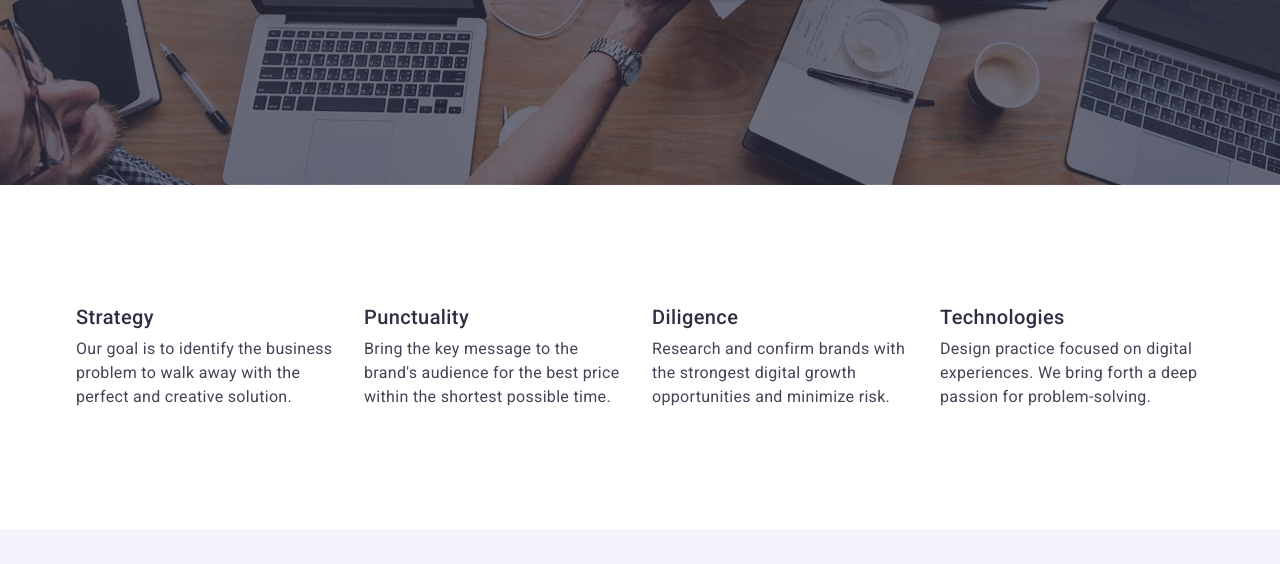
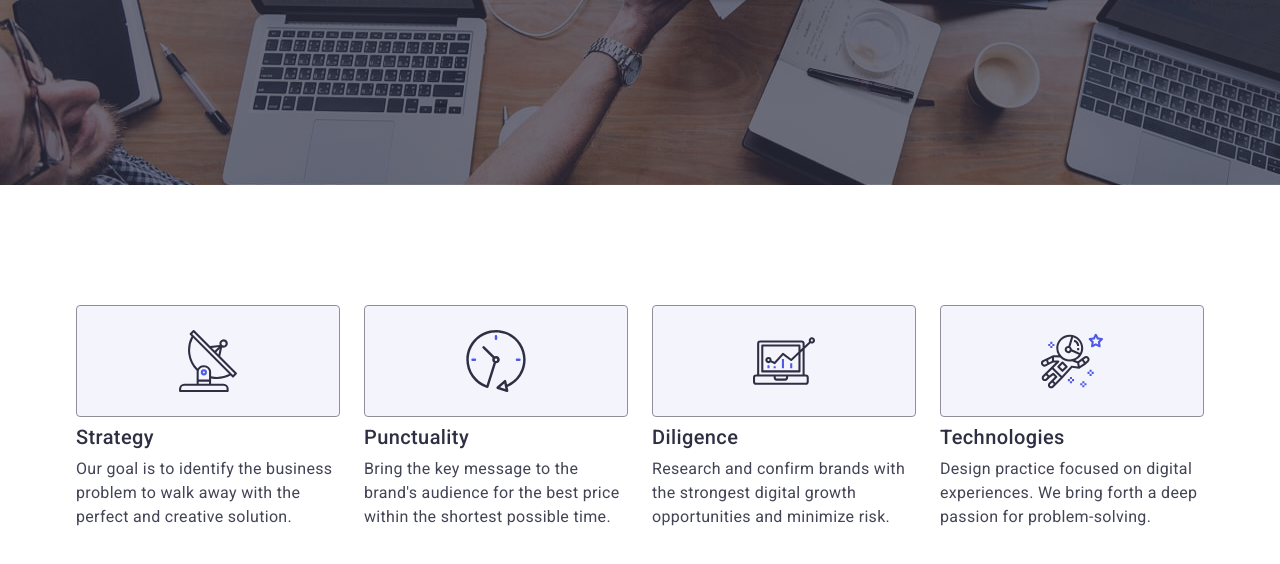
Before and after one commit to Gurin5193/goit-markup-hw-04, a plain HTML site: page index.html in a window 1280 px wide. Shown: the part 464-1028 px from the top of the page. Drawn offline with nearby package versions, Linux system fonts and the light colour scheme.

Commit message:
add changes images svg section first and second

```diff
--- a/css/styles.css
+++ b/css/styles.css
@@ -246,6 +246,22 @@ img {
   flex-basis: calc((100% - 72px) / 4);
 }
 
+.text-icon {
+  padding: 24px 100px;
+  margin-bottom: 8px;
+  border: 1px solid #8e8f99;
+  border-radius: 4px;
+  background: #f4f4fd;
+  width: 264px;
+  height: 112px;
+  flex-basis: calc((100% - 72px) / 4);
+}
+
+.text-icon-all {
+  display: flex;
+  gap: 24px;
+}
+
 /*Section 3 Team*/
 
 .teammates {
--- a/index.html
+++ b/index.html
@@ -70,6 +70,20 @@
           <h2 class="visually-hidden">
             Objectives of the task and their solutions
           </h2>
+          <div class="text-icon-all">
+            <svg class="text-icon" width="64" height="64">
+              <use href="./images/icons.svg#icon-antenna"></use>
+            </svg>
+            <svg class="text-icon" width="64" height="64">
+              <use href="./images/icons.svg#icon-clock"></use>
+            </svg>
+            <svg class="text-icon" width="64" height="64">
+              <use href="./images/icons.svg#icon-diagram"></use>
+            </svg>
+            <svg class="text-icon" width="64" height="64">
+              <use href="./images/icons.svg#icon-astronaut"></use>
+            </svg>
+          </div>
           <ul class="list-text">
             <li class="item-text">
               <h3 class="title-text title-subject">Strategy</h3>
```
Also changed, not shown: images/icons.svg (added).
